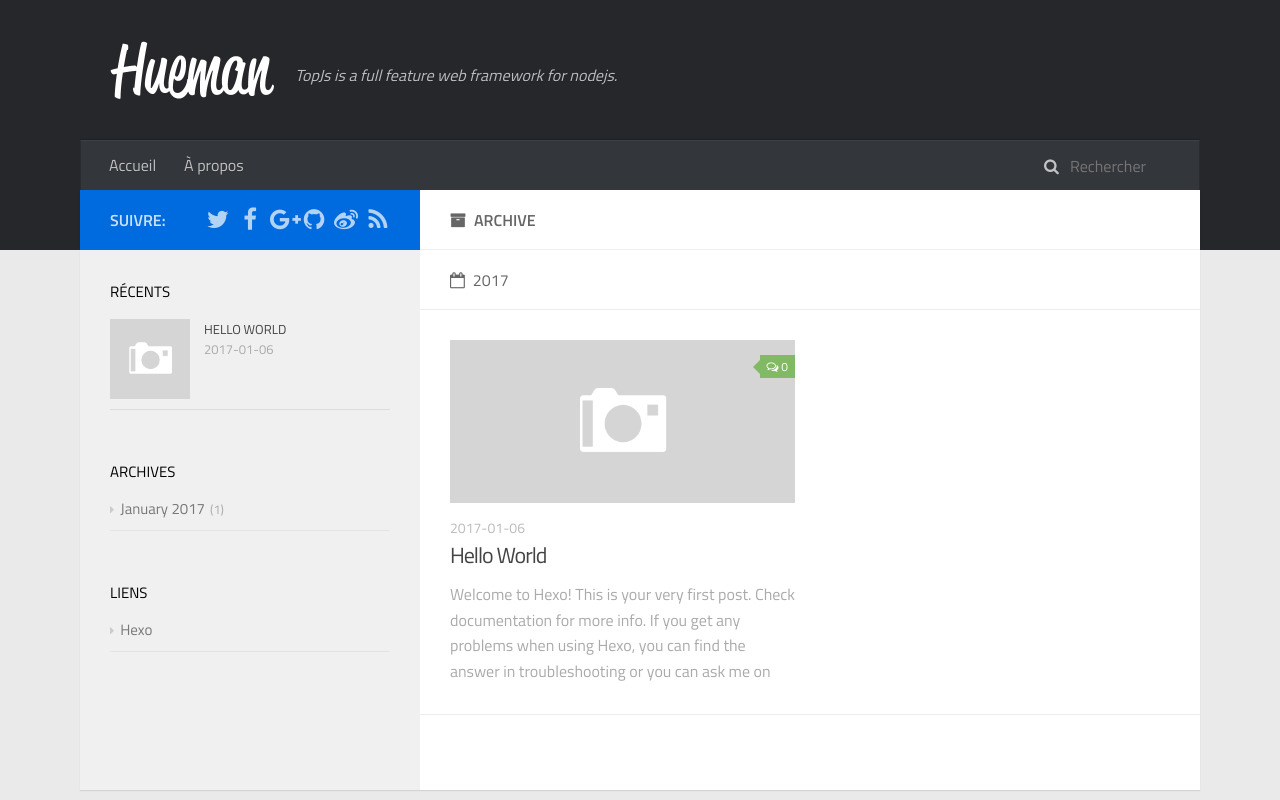
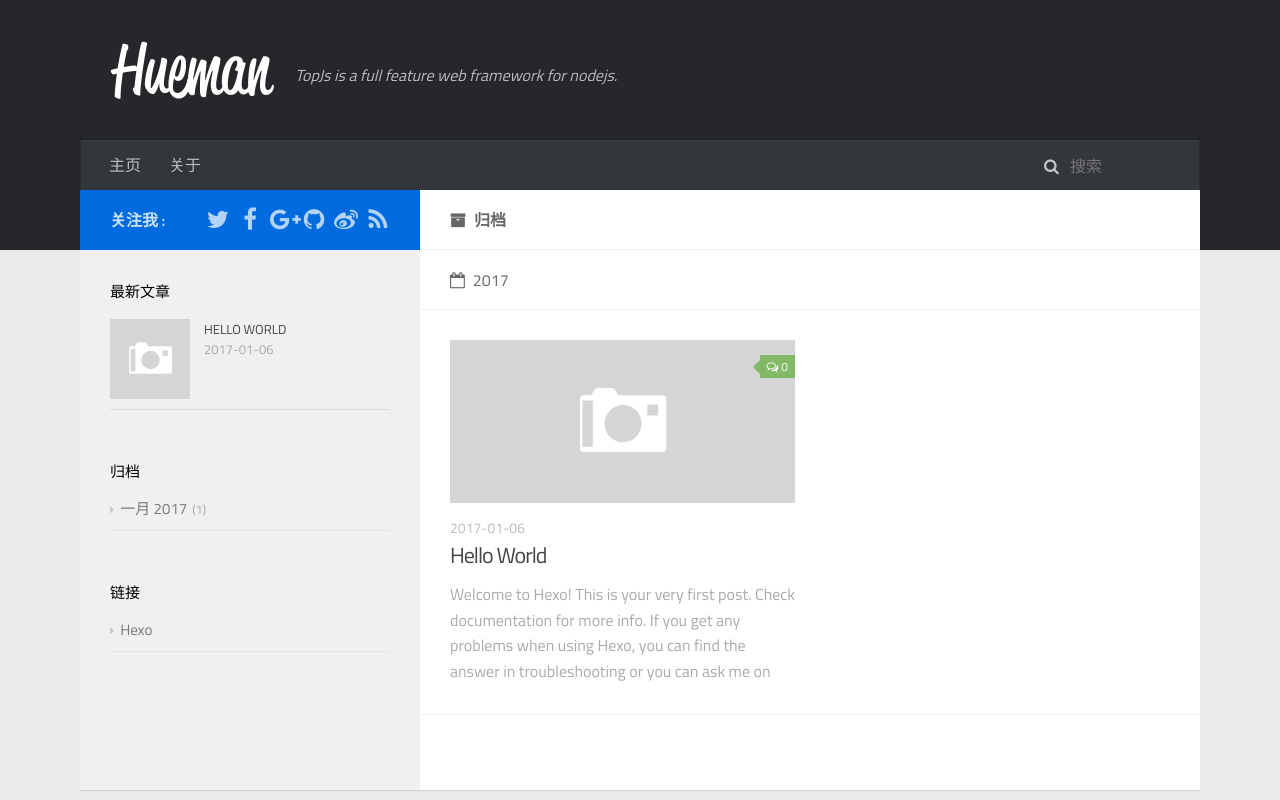
Before and after one commit to zzusoftboy/zzusoftboy.github.io, a plain HTML site: page archives/index.html in a window 1280 px wide. Shown: the top 800 px of the page. Drawn offline with Linux system fonts and the light colour scheme; no server answers.

Commit message:
Site updated: 2017-01-09 21:49:36

```diff
--- a/archives/index.html
+++ b/archives/index.html
@@ -3,7 +3,7 @@
 <head>
     <meta charset="utf-8">
 
-    <title>Archive | TopJs Framework</title>
+    <title>归档 | TopJs Framework</title>
     <meta name="viewport" content="width=device-width, initial-scale=1, maximum-scale=1">
 
     <meta name="description" content="full feature web framework for nodejs, mvc, web">
@@ -61,13 +61,13 @@
                         <ul id="main-nav">
 
                                 <li class="main-nav-list-item" >
-                                    <a class="main-nav-list-link" href="/">Accueil</a>
+                                    <a class="main-nav-list-link" href="/">主页</a>
                                 </li>
 
 
 
                                 <li class="main-nav-list-item" >
-                                    <a class="main-nav-list-link" href="/about/index.html">À propos</a>
+                                    <a class="main-nav-list-link" href="/about/index.html">关于</a>
                                 </li>
 
                         </ul>
@@ -75,14 +75,14 @@
                             <div id="search-form-wrap">
 
     <form class="search-form">
-        <input type="text" class="ins-search-input search-form-input" placeholder="Rechercher" />
+        <input type="text" class="ins-search-input search-form-input" placeholder="搜索" />
         <button type="submit" class="search-form-submit"></button>
     </form>
     <div class="ins-search">
     <div class="ins-search-mask"></div>
     <div class="ins-search-container">
         <div class="ins-input-wrapper">
-            <input type="text" class="ins-search-input" placeholder="Type something..." />
+            <input type="text" class="ins-search-input" placeholder="想要查找什么..." />
             <span class="ins-close ins-selectable"><i class="fa fa-times-circle"></i></span>
         </div>
         <div class="ins-section-wrapper">
@@ -94,11 +94,11 @@
 (function (window) {
     var INSIGHT_CONFIG = {
         TRANSLATION: {
-            POSTS: 'Articles',
-            PAGES: 'Pages',
-            CATEGORIES: 'Catégories',
-            TAGS: 'Tags',
-            UNTITLED: '(Untitled)',
+            POSTS: '文章',
+            PAGES: '页面',
+            CATEGORIES: '分类',
+            TAGS: '标签',
+            UNTITLED: '(未命名)',
         },
         ROOT_URL: '/',
         CONTENT_URL: '/content.json',
@@ -123,7 +123,7 @@
                         <div class="main-body-header">
     <h1 class="header">
 
-    <i class="icon fa fa-archive"></i>Archive
+    <i class="icon fa fa-archive"></i>归档
     </h1>
 </div>
                         <div class="main-body-content">
@@ -197,7 +197,7 @@ Quick
                     <aside id="sidebar">
     <a class="sidebar-toggle" title="Expand Sidebar"><i class="toggle icon"></i></a>
     <div class="sidebar-top">
-        <p>suivre:</p>
+        <p>关注我 :</p>
         <ul class="social-links">
 
 
@@ -256,7 +256,7 @@ Quick
 
 
     <div class="widget-wrap">
-        <h3 class="widget-title">récents</h3>
+        <h3 class="widget-title">最新文章</h3>
         <div class="widget">
             <ul id="recent-post" class="">
 
@@ -290,9 +290,9 @@ Quick
 
 
     <div class="widget-wrap widget-list">
-        <h3 class="widget-title">archives</h3>
+        <h3 class="widget-title">归档</h3>
         <div class="widget">
-            <ul class="archive-list"><li class="archive-list-item"><a class="archive-list-link" href="/archives/2017/01/">January 2017</a><span class="archive-list-count">1</span></li></ul>
+            <ul class="archive-list"><li class="archive-list-item"><a class="archive-list-link" href="/archives/2017/01/">一月 2017</a><span class="archive-list-count">1</span></li></ul>
         </div>
     </div>
 
@@ -306,7 +306,7 @@ Quick
 
 
     <div class="widget-wrap widget-list">
-        <h3 class="widget-title">liens</h3>
+        <h3 class="widget-title">链接</h3>
         <div class="widget">
             <ul>
 
```
Also changed, not shown: 2017/01/06/hello-world/index.html (+16 -16 lines), archives/2017/01/index.html (+16 -16 lines), archives/2017/index.html (+16 -16 lines), index.html (+15 -15 lines).
